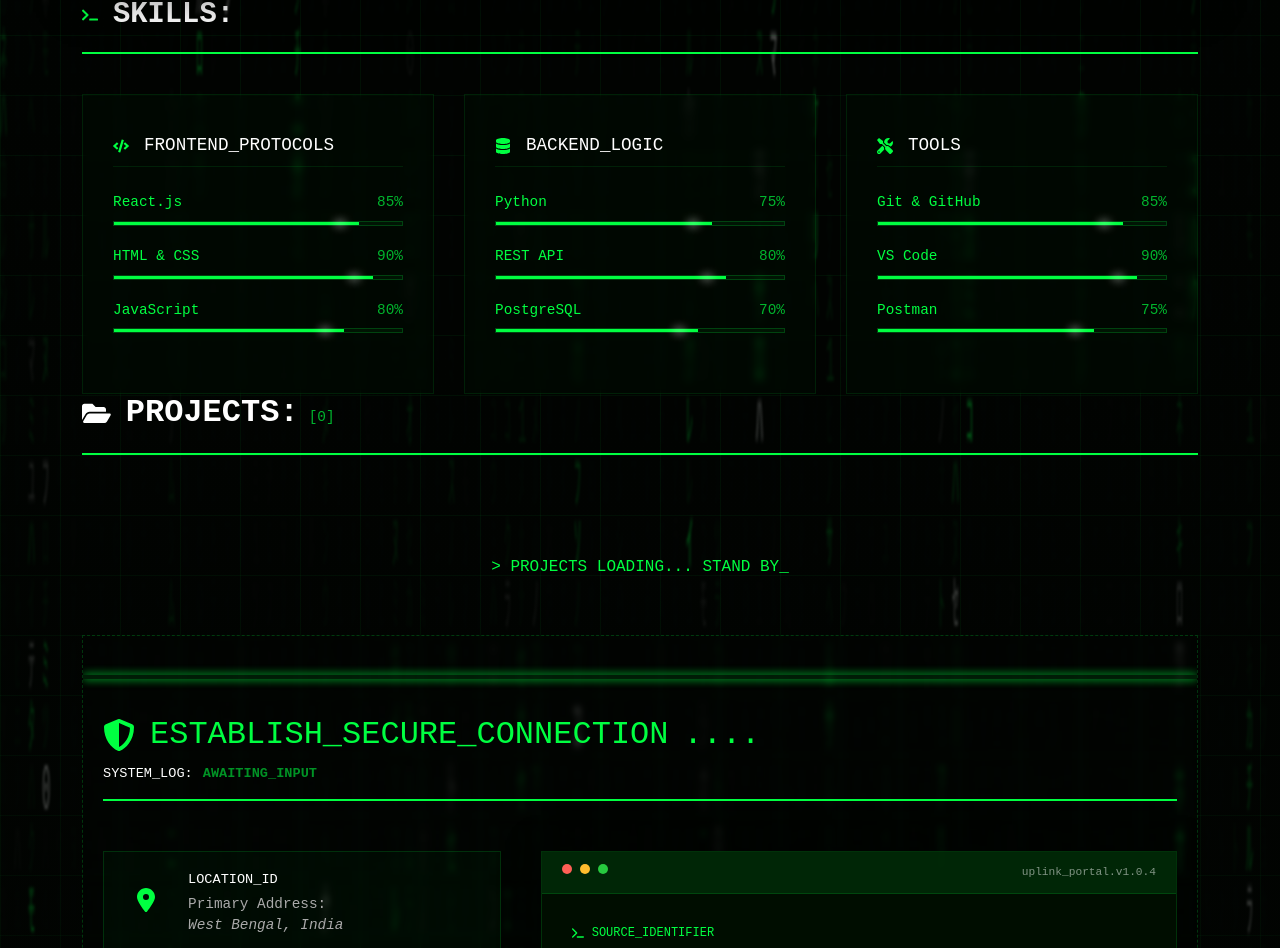
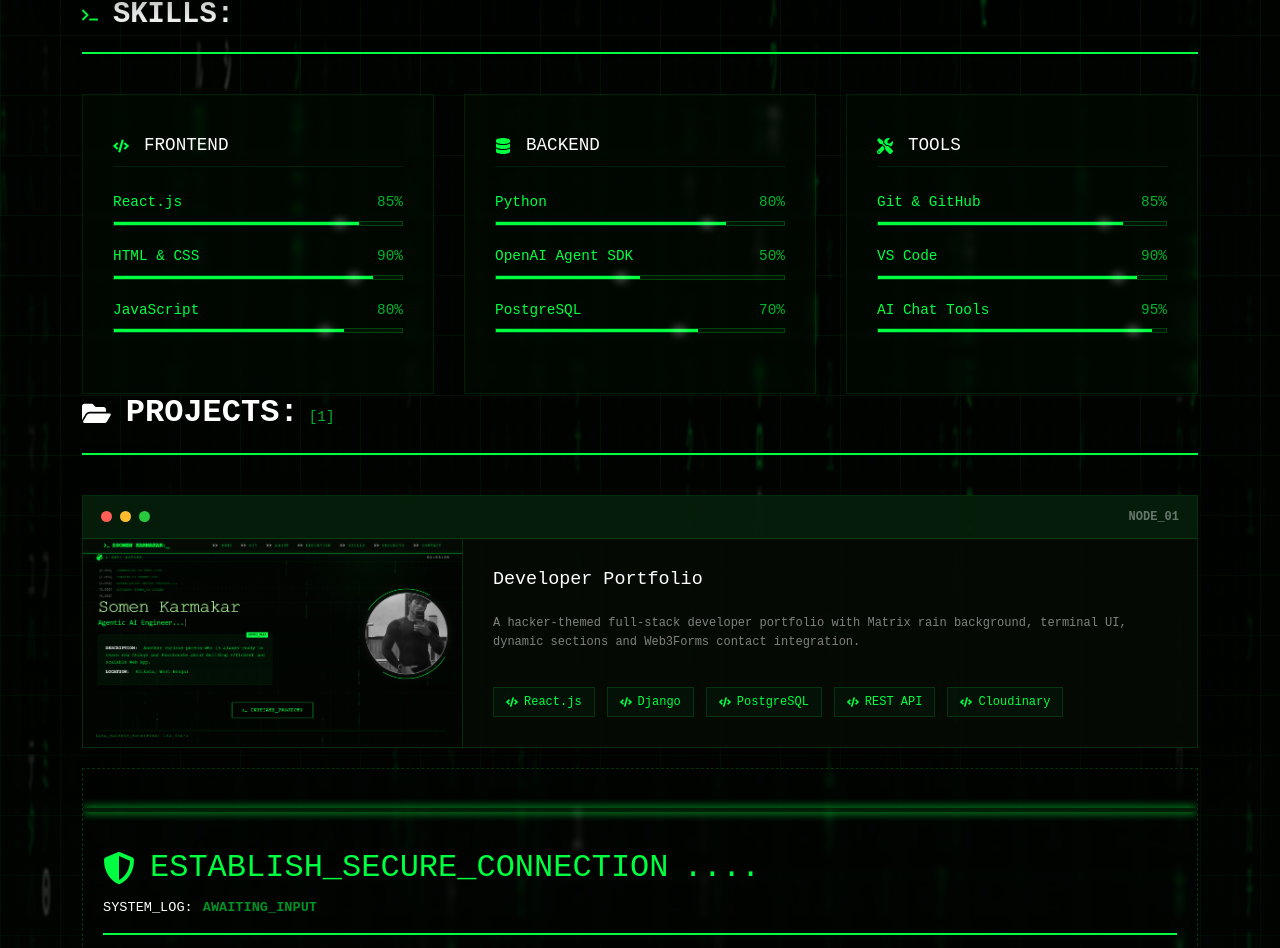
Before and after one commit to SomenKarmakar24/portfolio, a React (Vite) app in the folder Frontend/: page / in a window 1280 px wide. Shown: the part 2000-2948 px from the top of the page. Built offline with nearby package versions, Linux system fonts and the light colour scheme.

Commit message:
add new project section and add some skills

```diff
--- a/Frontend/src/assets/css/Project.css
+++ b/Frontend/src/assets/css/Project.css
@@ -25,7 +25,7 @@
 
 .p-grid {
     display: grid;
-    grid-template-columns: repeat(auto-fit, minmax(320px, 1fr));
+    grid-template-columns: 1fr;
     gap: 30px;
 }
 
@@ -62,6 +62,18 @@
     font-weight: bold;
 }
 
+.p-no-image {
+    width: 100%;
+    height: 100%;
+    display: flex;
+    justify-content: center;
+    align-items: center;
+    background: rgba(0, 255, 65, 0.03);
+    color: var(--matrix--neon-dim);
+    font-size: 0.75rem;
+    letter-spacing: 2px;
+}
+
 .p-image-wrapper {
     position: relative;
     overflow: hidden;
@@ -73,7 +85,8 @@
     width: 100%;
     height: 100%;
     object-fit: cover;
-    filter: grayscale(5%); /* Initial state slightly grey */
+    object-position: top;
+    filter: grayscale(5%);
     transition: 0.6s ease;
 }
 
@@ -114,7 +127,44 @@
     .p-terminal-card:hover { border-color: var(--matrix-neon); transform: translateY(-5px); }
 }
 
-.p-info { padding: 25px; }
+.p-card-horizontal {
+    display: flex;
+    flex-direction: row;
+}
+
+.p-card-horizontal .p-image-wrapper {
+    width: 380px;
+    min-width: 380px;
+    height: auto;
+    border-bottom: none;
+    border-right: 1px solid var(--matrix--neon-dim);
+}
+
+.p-card-horizontal .p-info {
+    flex: 1;
+    display: flex;
+    flex-direction: column;
+    justify-content: center;
+    padding: 30px;
+}
+
+.p-card-horizontal .p-tech-stack {
+    margin-top: auto;
+    padding-top: 20px;
+}
+
+@media screen and (max-width: 768px) {
+    .p-card-horizontal {
+        flex-direction: column;
+    }
+    .p-card-horizontal .p-image-wrapper {
+        width: 100%;
+        min-width: unset;
+        height: 200px;
+        border-right: none;
+        border-bottom: 1px solid var(--matrix--neon-dim);
+    }
+}
 .p-project-name { color: #fff; margin-bottom: 8px; font-size: 1.15rem; }
 .p-project-desc { color: #a0a0a0; font-size: 0.85rem; line-height: 1.6; margin-bottom: 15px; }
 
@@ -130,6 +180,19 @@
     gap: 6px;
 }
 
+.p-icon-btn-disabled {
+    opacity: 0.3;
+    cursor: not-allowed;
+    pointer-events: none;
+}
+
+.p-links {
+    display: flex;
+    flex-direction: column;
+    gap: 16px;
+    align-items: center;
+}
+
 .p-icon-btn {
     background: #000;
     color: var(--matrix-neon);
@@ -138,12 +201,25 @@
     justify-content: center;
     align-items: center;
     border-radius: 50%;
-    margin: 0 12px;
     font-size: 1.3rem;
     border: 1px solid var(--matrix-neon);
-    transition: 0.3s;
+    transition: transform 0.3s ease, background 0.3s ease, box-shadow 0.3s ease;
     text-decoration: none;
+    transform: translateY(20px);
+    opacity: 0;
 }
+
+.p-terminal-card.is-active .p-icon-btn,
+.p-terminal-card:hover .p-icon-btn {
+    transform: translateY(0);
+    opacity: 1;
+}
+
+.p-terminal-card.is-active .p-icon-btn:nth-child(1),
+.p-terminal-card:hover .p-icon-btn:nth-child(1) { transition-delay: 0s; }
+
+.p-terminal-card.is-active .p-icon-btn:nth-child(2),
+.p-terminal-card:hover .p-icon-btn:nth-child(2) { transition-delay: 0.1s; }
 
 .p-icon-btn:hover {
     background: var(--matrix-neon);
--- a/Frontend/src/components/Project.jsx
+++ b/Frontend/src/components/Project.jsx
@@ -1,8 +1,25 @@
 import React, { useState, useEffect } from 'react';
 import { FaGithub, FaExternalLinkAlt, FaFolderOpen, FaCode, FaChevronDown, FaChevronUp } from 'react-icons/fa';
 import "../assets/css/Project.css";
+import portfolioThumbnail from '../assets/img/portfolio_thumbnail.png';
 
-const projectData = [];
+const projectData = [
+    {
+        id: 1,
+        title: "Developer Portfolio",
+        description: "A hacker-themed full-stack developer portfolio with Matrix rain background, terminal UI, dynamic sections and Web3Forms contact integration.",
+        github_url: "https://github.com/SomenKarmakar24/portfolio",
+        live_url: null,
+        image: portfolioThumbnail,
+        tech: [
+            { name: "React.js" },
+            { name: "Django" },
+            { name: "PostgreSQL" },
+            { name: "REST API" },
+            { name: "Cloudinary" },
+        ]
+    },
+];
 
 const Project = () => {
     const [activeCard, setActiveCard] = useState(null);
@@ -46,13 +63,16 @@ const Project = () => {
                                 </div>
                                 <div className="p-id">NODE_0{index + 1}</div>
                             </div>
-                            <div className="p-card-body">
+                            <div className="p-card-body p-card-horizontal">
                                 <div className="p-image-wrapper">
-                                    <img src={project.image} alt={project.title} loading="lazy" />
+                                    {project.image
+                                        ? <img src={project.image} alt={project.title} loading="lazy" />
+                                        : <div className="p-no-image">NO_PREVIEW_AVAILABLE</div>
+                                    }
                                     <div className="p-overlay">
                                         <div className="p-links" onClick={(e) => e.stopPropagation()}>
                                             <a href={project.github_url} target="_blank" rel="noreferrer" className="p-icon-btn"><FaGithub /></a>
-                                            <a href={project.live_url} target="_blank" rel="noreferrer" className="p-icon-btn"><FaExternalLinkAlt /></a>
+                                            <a href={project.live_url || '#'} target={project.live_url ? "_blank" : "_self"} rel="noreferrer" className={`p-icon-btn ${!project.live_url ? 'p-icon-btn-disabled' : ''}`} onClick={(e) => !project.live_url && e.preventDefault()}><FaExternalLinkAlt /></a>
                                         </div>
                                     </div>
                                 </div>
@@ -61,7 +81,7 @@ const Project = () => {
                                     <p className="p-project-desc">{project.description}</p>
                                     <div className="p-tech-stack">
                                         {project.tech.map((t, i) => (
-                                            <span key={i} className="p-tag"><FaCode className="p-tag-icon" /> {t}</span>
+                                            <span key={i} className="p-tag"><FaCode className="p-tag-icon" /> {t.name}</span>
                                         ))}
                                     </div>
                                 </div>
--- a/Frontend/src/components/Skills.jsx
+++ b/Frontend/src/components/Skills.jsx
@@ -5,7 +5,7 @@ import "../assets/css/Skills.css";
 const skillCategories = [
     {
         icon: <FaCode />,
-        skill_type: "FRONTEND_PROTOCOLS",
+        skill_type: "FRONTEND",
         skills: [
             { name: "React.js", level: 85 },
             { name: "HTML & CSS", level: 90 },
@@ -14,10 +14,10 @@ const skillCategories = [
     },
     {
         icon: <FaDatabase />,
-        skill_type: "BACKEND_LOGIC",
+        skill_type: "BACKEND",
         skills: [
-            { name: "Python", level: 75 },
-            { name: "REST API", level: 80 },
+            { name: "Python", level: 80 },
+            { name: "OpenAI Agent SDK", level: 50 },
             { name: "PostgreSQL", level: 70 },
         ]
     },
@@ -27,7 +27,7 @@ const skillCategories = [
         skills: [
             { name: "Git & GitHub", level: 85 },
             { name: "VS Code", level: 90 },
-            { name: "Postman", level: 75 },
+            { name: "AI Chat Tools", level: 95 },
         ]
     },
 ];
```
Also changed, not shown: Frontend/src/assets/img/portfolio_thumbnail.png (added).
